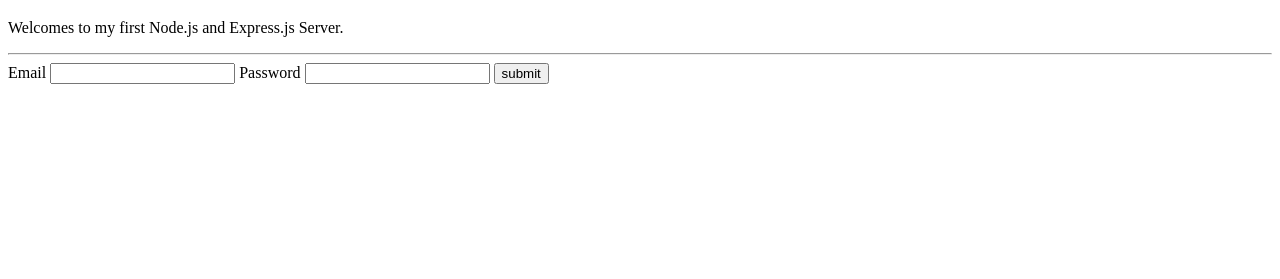
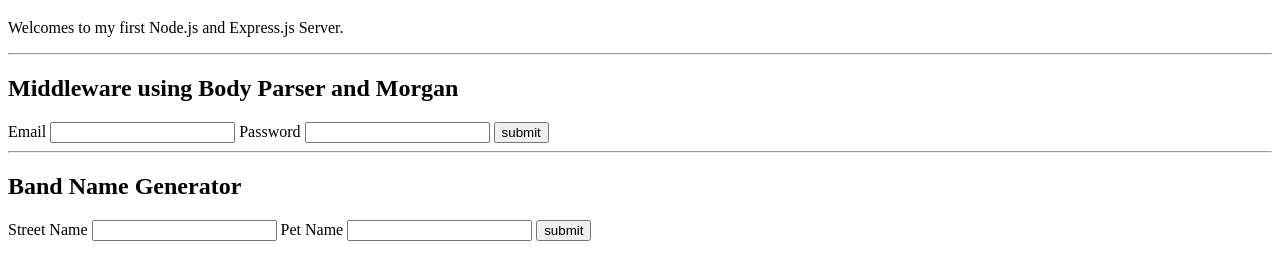
Before and after one commit to brianpocasangre/backend, a website: page index.html in a window 1280 px wide. Shown: the part 61-340 px from the top of the page. Drawn offline with Linux system fonts and the light colour scheme.

Commit message:
create Band Name Generator form, parse information, send response with band name

```diff
--- a/index.html
+++ b/index.html
@@ -9,6 +9,7 @@
     <h1>First Server</h1>
     <p>Welcomes to my first Node.js and Express.js Server.</p>
     <hr />
+    <h2>Middleware using Body Parser and Morgan</h2>
     <form action="/submit" method="POST">
       <label for="email">Email</label>
       <input type="text" name="email" required />
@@ -16,6 +17,14 @@
       <input type="text" name="password" required />
       <input type="submit" value="submit" />
     </form>
-    <!-- <script src="/server.js"></script> -->
+    <hr />
+    <h2>Band Name Generator</h2>
+    <form action="/generate" method="POST">
+      <label for="street">Street Name</label>
+      <input type="text" name="street" required />
+      <label for="pet">Pet Name</label>
+      <input type="text" name="pet" required />
+      <input type="submit" value="submit" />
+    </form>
   </body>
 </html>
```
Also changed, not shown: server.js (+7 -1 lines).
